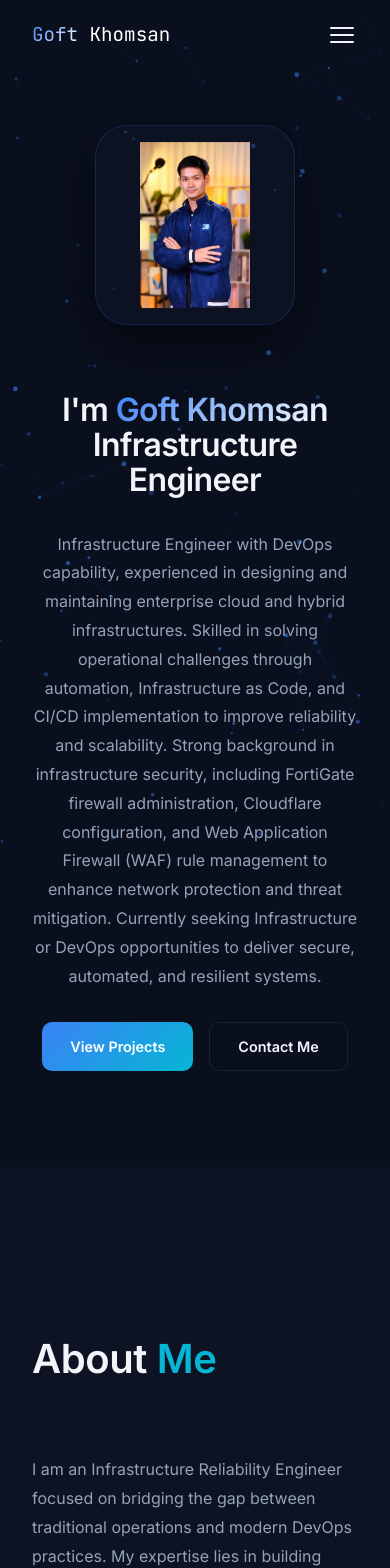
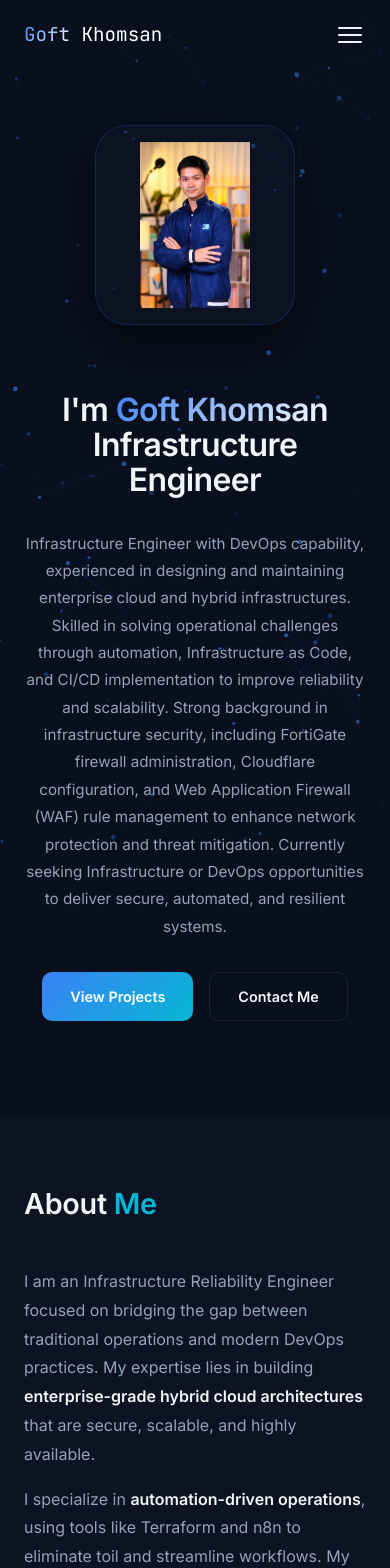
Before and after one commit to Khomsan146/profile, a React (Vite) app: page / in a window 390 px wide. Shown: the top 1568 px of the page. Built offline with nearby package versions, Linux system fonts and the light colour scheme; a web font is replaced by a local one.

Commit message:
changedcode

```diff
--- a/src/index.css
+++ b/src/index.css
@@ -54,6 +54,12 @@ canvas#bg {
   padding: 0 2rem;
   position: relative;
   z-index: 1;
+}
+
+@media (max-width: 640px) {
+  .container {
+    padding: 0 1.5rem;
+  }
 }
 
 /* ---------- NAVBAR ---------- */
@@ -195,7 +201,7 @@ canvas#bg {
 }
 
 .hero-content h1 {
-  font-size: 3.5rem;
+  font-size: clamp(2.5rem, 8vw, 3.5rem);
   font-weight: 700;
   line-height: 1.1;
   margin-bottom: 2rem;
@@ -212,8 +218,17 @@ canvas#bg {
 .hero-content p {
   color: var(--text-secondary);
   line-height: 1.8;
-  font-size: 1rem;
-  margin-bottom: 2rem;
+  font-size: clamp(0.95rem, 2vw, 1.1rem);
+  margin-bottom: 2.5rem;
+  max-width: 600px;
+}
+
+@media (max-width: 768px) {
+  .hero-content p {
+    margin-left: auto;
+    margin-right: auto;
+    margin-bottom: 2rem;
+  }
 }
 
 .cta-group {
@@ -317,11 +332,35 @@ section {
   z-index: 1;
 }
 
+@media (max-width: 1024px) {
+  section {
+    padding: 7rem 0;
+  }
+}
+
+@media (max-width: 768px) {
+  section {
+    padding: 5rem 0;
+  }
+}
+
+@media (max-width: 480px) {
+  section {
+    padding: 4rem 0;
+  }
+}
+
 .section-title {
-  font-size: 2.5rem;
+  font-size: clamp(1.8rem, 5vw, 2.5rem);
   font-weight: 700;
   margin-bottom: 4rem;
   letter-spacing: -0.01em;
+}
+
+@media (max-width: 768px) {
+  .section-title {
+    margin-bottom: 2.5rem;
+  }
 }
 
 .section-title span {
@@ -401,6 +440,13 @@ section {
   gap: 2rem;
 }
 
+@media (max-width: 640px) {
+  .skills-grid {
+    grid-template-columns: 1fr;
+    gap: 1.5rem;
+  }
+}
+
 .skill-category {
   background: var(--bg-card);
   border: 1px solid var(--border);
@@ -438,6 +484,18 @@ section {
   display: grid;
   grid-template-columns: repeat(auto-fit, minmax(340px, 1fr));
   gap: 3rem;
+}
+
+@media (max-width: 768px) {
+  .projects-grid {
+    gap: 2rem;
+  }
+}
+
+@media (max-width: 480px) {
+  .projects-grid {
+    grid-template-columns: 1fr;
+  }
 }
 
 .project-card {
@@ -501,6 +559,12 @@ section {
   align-items: center;
   gap: 0.3rem;
   text-decoration: none;
+}
+
+@media (max-width: 480px) {
+  .project-body {
+    padding: 1.25rem;
+  }
 }
 
 /* ---------- CERTS ---------- */
@@ -570,7 +634,7 @@ section {
 footer {
   background: var(--bg-secondary);
   border-top: 1px solid var(--border);
-  padding: 2rem 0;
+  padding: 3rem 0;
   text-align: center;
   color: var(--text-secondary);
   font-size: 0.85rem;
@@ -681,6 +745,12 @@ footer {
   padding: 8rem 0 4rem;
 }
 
+@media (max-width: 768px) {
+  .project-detail {
+    padding: 6rem 0 3rem;
+  }
+}
+
 .detail-hero {
   display: grid;
   grid-template-columns: 1fr 1fr;
@@ -692,6 +762,8 @@ footer {
 @media (max-width: 768px) {
   .detail-hero {
     grid-template-columns: 1fr;
+    gap: 2rem;
+    text-align: center;
   }
 }
 
@@ -700,6 +772,13 @@ footer {
   grid-template-columns: repeat(3, 1fr);
   gap: 1rem;
   margin-bottom: 3rem;
+}
+
+@media (max-width: 480px) {
+  .detail-stats {
+    grid-template-columns: 1fr;
+    gap: 0.75rem;
+  }
 }
 
 .stat-card {
```
